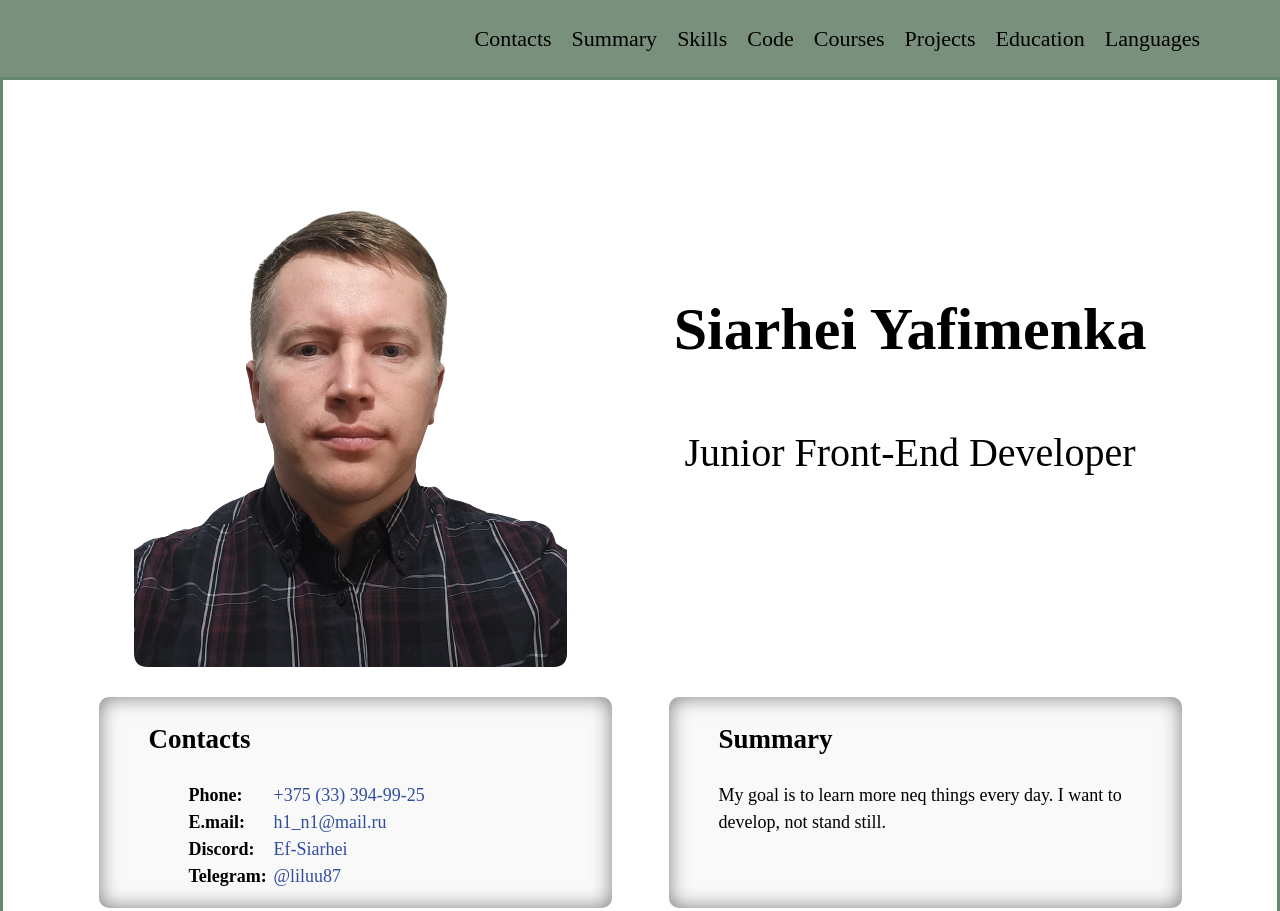
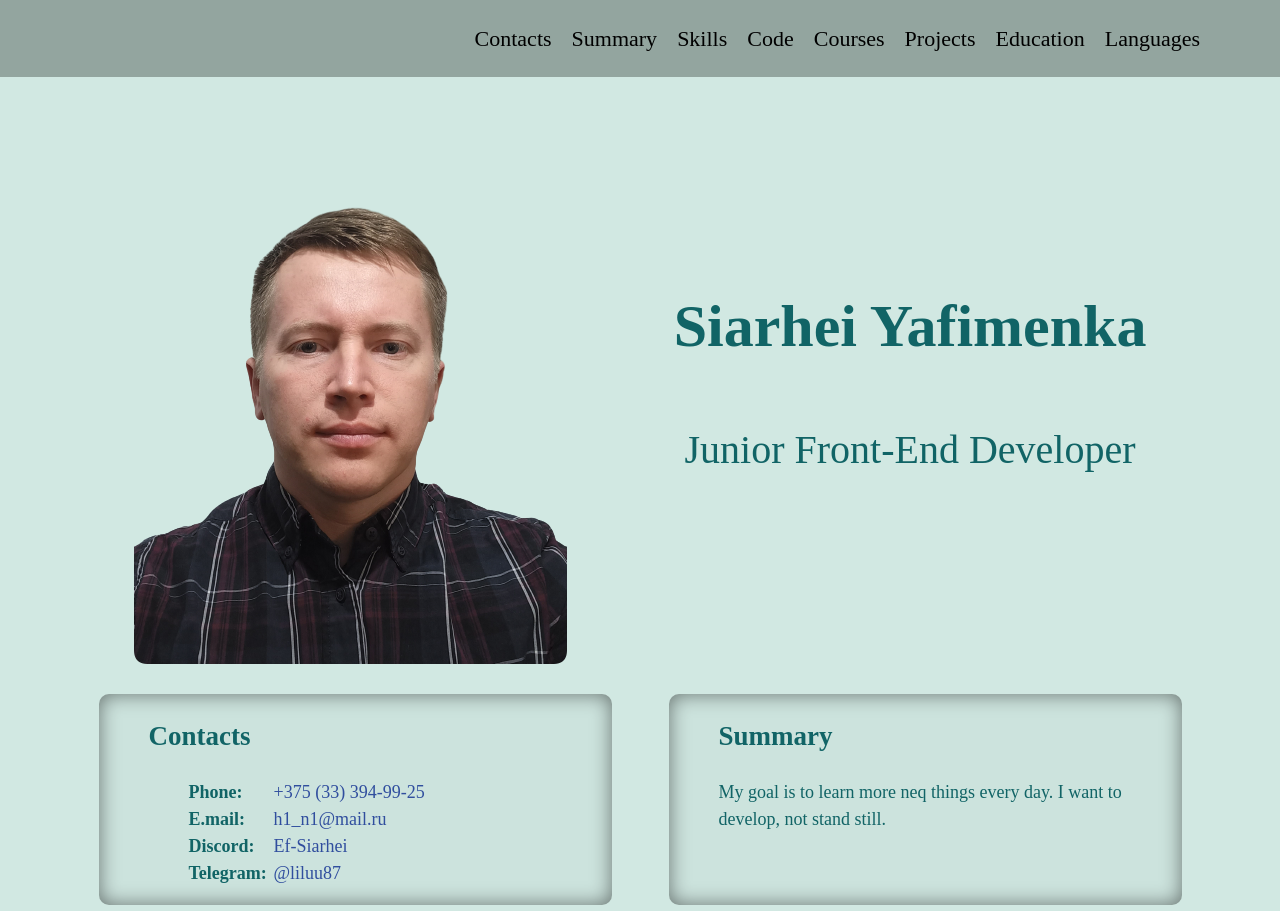
Before and after one commit to Ef-Siarhei/rsschool-cv, a plain HTML site: page index.html in a window 1280 px wide. Shown: the top 911 px of the page. Drawn offline with Linux system fonts and the light colour scheme.

Commit message:
feat: chenge background

```diff
--- a/style.css
+++ b/style.css
@@ -13,12 +13,13 @@ body {
    height: 100vh;
    font-size: 18px;
    line-height: 1.5;
-   background: #ffffff;
+   background: #D1E8E2;
+   color: #116466;
 }
 
 header,
 footer {
-   background: #78907c;
+   background: #2c353160;
    font-size: 22px;
 }
 
@@ -43,7 +44,6 @@ footer {
 
 main {
    flex-grow: 1;
-   border: 3px solid #67876f;
 }
 
 .container {
```
